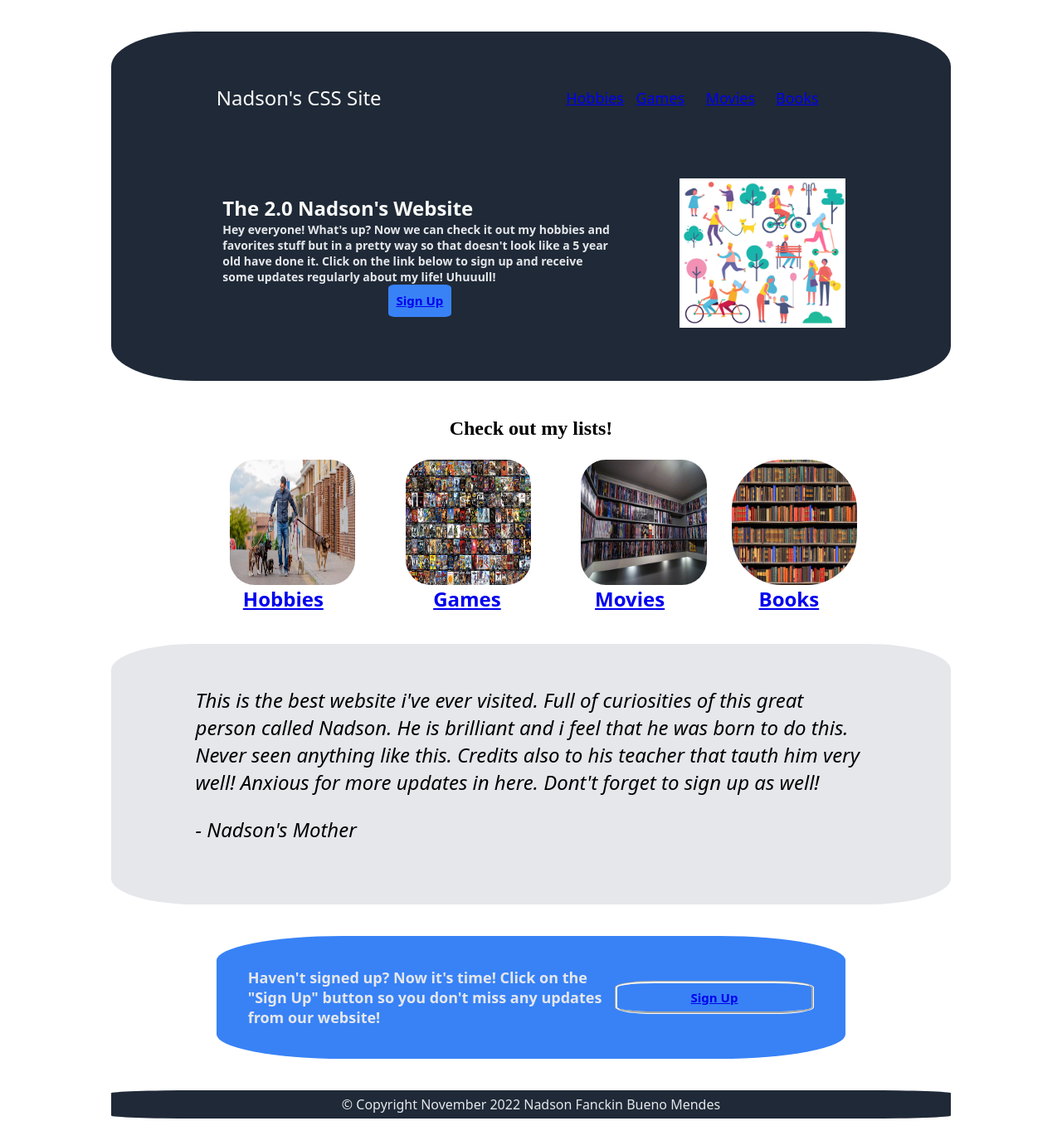
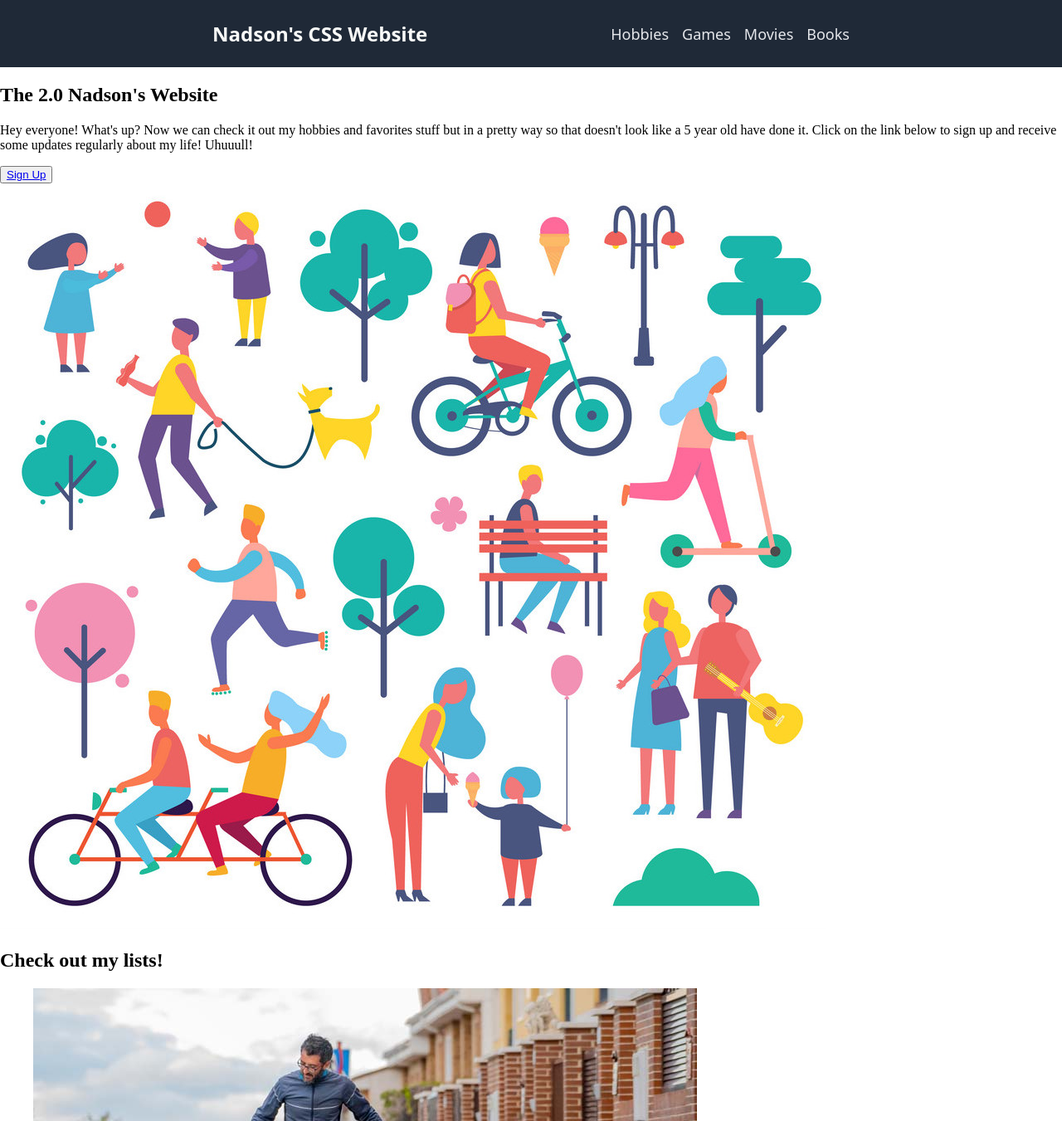
Before and after one commit to nadsonfbm/CSS-website, a plain HTML site: page main-css-project/index.html in a window 1280 px wide. Shown: the top 1351 px of the page at 83% size. Drawn offline with Linux system fonts and the light colour scheme.

Commit message:
6th commit

```diff
--- a/main-css-project/index.html
+++ b/main-css-project/index.html
@@ -9,74 +9,62 @@
         <title>Main CSS Project</title>
     </head>
     <body>
-        <div class="background1">
-            <header class="logoandheaders">
-                    <div class="logo">Nadson's CSS Site</div>
-                    <div class="hd1"><a href="./hobbies/hobbies.html">Hobbies</a></div>
-                    <div class="hd2"><a href="./games/games.html">Games</a></div>
-                    <div class="hd3"><a href="./movies/movies.html">Movies</a></div>
-                    <div class="hd4"><a href="./books/books.html">Books</a></div>
-            </header>
+        <header>
+            <section class="header-top">
+                <h3>Nadson's CSS Website</h3>
+                <nav>
+                    <li><a href="./hobbies/hobbies.html">Hobbies</a></li>
+                    <li><a href="./games/games.html">Games</a></li>
+                    <li><a href="./movies/movies.html">Movies</a></li>
+                    <li><a href="./books/books.html">Books</a></li>
+                </nav>
+            </section>
+        </header>
         <main>
-            <section>
-                <h1>
-                    <div class="h1">
-                        <div class="texts">
-                            <div class="title">The 2.0 Nadson's Website</div>
-                            <div class="secondarytext">Hey everyone! What's up? Now we can check it out my hobbies and favorites stuff but in a pretty way so that doesn't look like a 5 year old have done it. Click on the link below to sign up and receive some updates regularly about my life! Uhuuull!</div>
-                            <div class="signup"><a href="./signup/signup.html">Sign Up</a></div>
-                        </div>
-                        <div>
-                            <img class="h1picture" src="./images/h1picture.jpeg" alt="H1 Picture">
-                        </div>
-                    </div>
-                </h1>
+            <section class="header-main">
+                <div id="header-text">
+                    <h1>The 2.0 Nadson's Website</h1>
+                    <p>Hey everyone! What's up? Now we can check it out my hobbies and favorites stuff but in a pretty way so that doesn't look like a 5 year old have done it.
+                        Click on the link below to sign up and receive some updates regularly about my life! Uhuuull!</p>
+                    <button id="sign-up-btn-blue"><a href="./signup/signup.html">Sign Up</a></button>
+                </div>
+                <img id="dall-e-link" src="./images/h1picture.jpeg" alt="H1 Picture">
             </section>
-        </div>
-            <section>
-                <h2>
-                    <div class="h2">
-                        <div class="sub-title">
-                            <p>Check out my lists!</p>
-                        </div>
-                        <div class="covers">
-                            <img class="hobbiescover" src="./images/dogwalking.jpeg" alt="Hobbies cover"><a href=""></a>
-                            <img class="gamescover" src="./images/lotsofgames.jpeg" alt="Games cover">
-                            <img class="moviescover" src="./images/moviesshelf.jpeg" alt="Movies cover">
-                            <img class="bookscover" src="./images/booksshelf.jpeg" alt="Books cover">
-                        </div>
-                        <div class="webpages">
-                            <div class="hobbies"><a href="./hobbies/hobbies.html">Hobbies</a></div>
-                            <div class="games"><a href="./games/games.html">Games</a></div>
-                            <div class="movies"><a href="./movies/movies.html">Movies</a></div>
-                            <div class="books"><a href="./books/books.html">Books</a></div>
-                        </div>
-                    </div>
-                </h2>
+            <section class="main-content">
+                <h2>Check out my lists!</h2>
+                <div id="picture-row">
+                    <figure>
+                        <a href="./hobbies/hobbies.html"><img class="small-picture" src="./images/dogwalking.jpeg" alt="Hobbies cover"></a>
+                        <figcaption>Hobbies</figcaption>
+                    </figure>
+                    <figure>
+                        <a href="./games/games.html"><img class="small-picture" src="./images/lotsofgames.jpeg" alt="Games cover"></a>
+                        <figcaption>Games</figcaption>
+                    </figure>
+                    <figure>
+                        <a href="./movies/movies.html"><img class="small-picture" src="./images/moviesshelf.jpeg" alt="Movies cover"></a>
+                        <figcaption>Movies</figcaption>
+                    </figure>
+                    <figure>
+                        <a href="./books/books.html"><img class="small-picture" src="./images/booksshelf.jpeg" alt="Books cover"></a>
+                        <figcaption>Books</figcaption>
+                    </figure>
+                </div>
             </section>
-        <section>
-            <h3>
-                <div class="quotesection">
-                    <div class="quotetext">
-                        This is the best website i've ever visited. Full of curiosities of this great person called Nadson. He is brilliant and i feel that he was born to do this. Never seen anything like this. Credits also to his teacher that tauth him very well! Anxious for more updates in here. Dont't forget to sign up as well!
-                        <p>
-                            - Nadson's Mother
-                        </p>
-                    </div>
+            <section class="grey-content">
+                <blockquote>This is the best website i've ever visited. Full of curiosities of this great person called Nadson. He is brilliant and i feel that he was born to do this. Never seen anything like this. Credits also to his teacher that tauth him very well! Anxious for more updates in here. Dont't forget to sign up as well!</blockquote>
+                <h4 id="author">- Nadson's Mother</h4>
+            </section>
+            <section class="blue-banner">
+                <div>
+                    <h4>Haven't signed up? Now it's time!</h4>
+                    <p>Click on the "Sign Up" button so you don't miss any updates from our website!</p>
                 </div>
-            </h3>
-        </section>
-            <h4>
-                <div class="h4background">
-                    <div class="title2">Haven't signed up? Now it's time! Click on the "Sign Up" button so you don't miss any updates from our website!</div>
-                    <div class="signup2"><a href="./signup/signup.html">Sign Up</a></div>
-                </div>
-            </h4>
+                <button>Sign Up</button>
+            </section>
         </main>
-        <div class="footer">
-            <footer>
-                © Copyright November 2022 Nadson Fanckin Bueno Mendes
-            </footer>
-        </div>
+        <footer>
+            <h5>© Copyright November 2022 Nadson Fanckin Bueno Mendes</h5>
+        </footer>
     </body>
 </html>
--- a/main-css-project/style.css
+++ b/main-css-project/style.css
@@ -256,3 +256,68 @@
 .bg {
     background-color: lightslategray;
 }
+
+@font-face {
+    font-family: system-ui, -apple-system, BlinkMacSystemFont, 'Segoe UI', Roboto, Oxygen, Ubuntu, Cantarell, 'Open Sans', 'Helvetica Neue', sans-serif ;
+    src: url(../../../../Downloads/Roboto/Roboto-Black.ttf) format('truetype');
+    font-weight: normal;
+}
+@font-face {
+    font-family: system-ui, -apple-system, BlinkMacSystemFont, 'Segoe UI', Roboto, Oxygen, Ubuntu, Cantarell, 'Open Sans', 'Helvetica Neue', sans-serif ;
+    src: url(../../../../Downloads/Roboto/Roboto-Bold.ttf) format('truetype');
+}
+@font-face {
+    font-family: system-ui, -apple-system, BlinkMacSystemFont, 'Segoe UI', Roboto, Oxygen, Ubuntu, Cantarell, 'Open Sans', 'Helvetica Neue', sans-serif ;
+    src: url(../../../../Downloads/Roboto/Roboto-LightItalic.ttf) format('truetype');
+}
+@font-face {
+    font-family: system-ui, -apple-system, BlinkMacSystemFont, 'Segoe UI', Roboto, Oxygen, Ubuntu, Cantarell, 'Open Sans', 'Helvetica Neue', sans-serif ;
+    src: url(../../../../Downloads/Roboto/Roboto-Light.ttf) format('truetype');
+}
+
+html {
+    font-size: 100%;
+}
+
+body {
+    margin: auto;
+}
+
+header {
+    background-color: #1F2937;
+    display: flex;
+    flex-direction: column;
+    align-items: center;
+}
+
+.header-top {
+    width: 60%;
+    display: flex;
+    justify-content: space-between;
+    align-items: center;
+}
+
+h3 {
+    font-family: system-ui, -apple-system, BlinkMacSystemFont, 'Segoe UI', Roboto, Oxygen, Ubuntu, Cantarell, 'Open Sans', 'Helvetica Neue', sans-serif;
+    font-size: 1.5rem;
+    color: #F9FAF8;
+}
+
+nav ul {
+    margin: 0;
+    padding: 0;
+}
+
+nav a {
+    text-decoration: none;
+    color: #E5E7EB;
+}
+
+nav li {
+    font-size: 1.125rem;
+    color: #E5E7EB;
+    float: left;
+    list-style: none;
+    margin-left: 1rem;
+    font-family: system-ui, -apple-system, BlinkMacSystemFont, 'Segoe UI', Roboto, Oxygen, Ubuntu, Cantarell, 'Open Sans', 'Helvetica Neue', sans-serif;
+}
```
Also changed, not shown: 1 other file.
